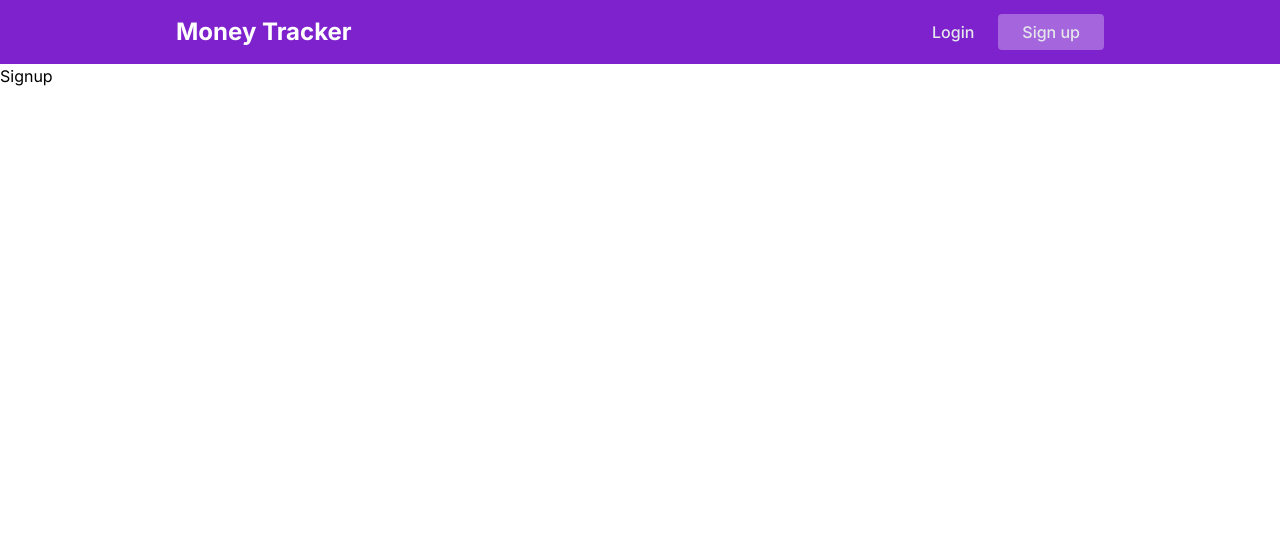
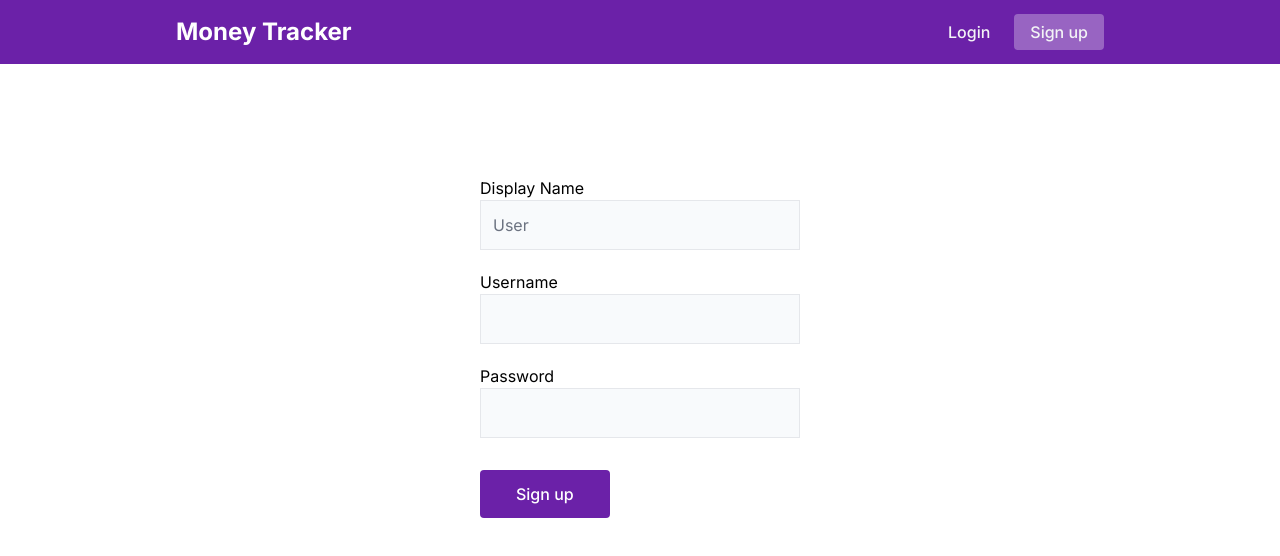
Before and after one commit to iamaqibraza/money-tracker, a React (Create React App) app: page /Signup in a window 1280 px wide. Shown: the top 556 px of the page. Built offline with nearby package versions, Linux system fonts and the light colour scheme.

Commit message:
added login and signup forms

```diff
--- a/src/components/Navbar.jsx
+++ b/src/components/Navbar.jsx
@@ -2,19 +2,19 @@ import { Link } from "react-router-dom";
 
 export default function Navbar() {
 	return (
-		<div className="bg-purple-700 py-4 flex justify-between items-center px-4 md:px-16 lg:px-28 xl:px-44">
+		<div className="bg-purple-800 py-4 flex justify-between items-center px-4 md:px-16 lg:px-28 xl:px-44">
 			<h1 className="flex justify-between text-white font-bold text-2xl">
 				<Link to="/">Money Tracker</Link>
 			</h1>
 			<div className="c">
 				<ul className="flex space-x-6">
-					<li className="text-gray-200 font-medium hover:text-white active:text-gray-200">
+					<li className="text-gray-100 font-medium hover:text-white active:text-gray-100">
 						<Link to="/login"> Login </Link>
 					</li>
-					<li className="text-gray-200 font-medium">
+					<li className="text-gray-100 font-medium">
 						<Link
 							to="/signup"
-							className="py-2 px-6 bg-white/30 rounded hover:bg-white active:bg-white/95 hover:text-purple-700"
+							className="py-2 px-4 bg-white/30 rounded hover:bg-white active:bg-white/95 hover:text-purple-800"
 						>
 							<span className="opacity-100">Sign up</span>
 						</Link>
--- a/src/pages/login/Login.jsx
+++ b/src/pages/login/Login.jsx
@@ -1,3 +1,49 @@
+import { useState } from "react";
+
 export default function Login() {
-	return <div>Login</div>;
+	const [username, setUsername] = useState("");
+	const [password, setPassword] = useState("");
+
+	const onFormSubmit = (e) => {
+		e.preventDefault();
+		console.log(username);
+		console.log(password);
+		setUsername("");
+		setUsername("");
+	};
+
+	return (
+		<form
+			className="mt-28 max-w-xs mx-auto accent-purple-800"
+			onSubmit={onFormSubmit}
+		>
+			<div className="flex flex-col justify-center">
+				<label className="mr-5" htmlFor="username">
+					Username
+				</label>
+				<input
+					className="border py-3 px-3 bg-slate-50 text-gray-500"
+					type="text"
+					onChange={(e) => setUsername(e.target.value.trim())}
+					value={username}
+					name="username"
+				/>
+			</div>
+			<div className="flex flex-col justify-center mt-5">
+				<label className="mr-5" htmlFor="password">
+					Password
+				</label>
+				<input
+					className="border py-3 px-3 bg-slate-50 text-gray-500"
+					type="password"
+					onChange={(e) => setPassword(e.target.value.trim())}
+					value={password}
+					name="password"
+				/>
+			</div>
+			<button className="py-3 px-9 bg-purple-800 rounded text-white mt-8 font-medium hover:bg-purple-800/95 active:bg-purple-800 ">
+				Login
+			</button>
+		</form>
+	);
 }
--- a/src/pages/signup/Signup.jsx
+++ b/src/pages/signup/Signup.jsx
@@ -1,3 +1,66 @@
+import { useState } from "react";
+
 export default function Signup() {
-	return <div>Signup</div>;
+	const [displayName, setDisplayName] = useState("User");
+	const [username, setUsername] = useState("");
+	const [password, setPassword] = useState("");
+
+	const onFormSubmit = (e) => {
+		e.preventDefault();
+		console.log(displayName);
+		console.log(username);
+		console.log(password);
+		setDisplayName("");
+		setUsername("");
+		setUsername("");
+	};
+
+	return (
+		<form
+			className="mt-28 max-w-xs mx-auto accent-purple-800"
+			onSubmit={onFormSubmit}
+		>
+			<div className="flex flex-col justify-center">
+				<label className="mr-5" htmlFor="displayName">
+					Display Name
+				</label>
+				<input
+					className="border py-3 px-3 bg-slate-50 text-gray-500"
+					type="text"
+					onChange={(e) => setDisplayName(e.target.value)}
+					value={displayName}
+					name="displayName"
+				/>
+			</div>
+
+			<div className="flex flex-col justify-center mt-5">
+				<label className="mr-5" htmlFor="username">
+					Username
+				</label>
+				<input
+					className="border py-3 px-3 bg-slate-50 text-gray-500"
+					name="username"
+					type="text"
+					onChange={(e) => setUsername(e.target.value.trim())}
+					value={username}
+				/>
+			</div>
+
+			<div className="flex flex-col justify-center mt-5">
+				<label className="mr-5" htmlFor="password">
+					Password
+				</label>
+				<input
+					className="border py-3 px-3 bg-slate-50 text-gray-500"
+					type="password"
+					onChange={(e) => setPassword(e.target.value.trim())}
+					value={password}
+					name="password"
+				/>
+			</div>
+			<button className="py-3 px-9 bg-purple-800 rounded text-white mt-8 font-medium hover:bg-purple-800/95 active:bg-purple-800 ">
+				Sign up
+			</button>
+		</form>
+	);
 }
```
